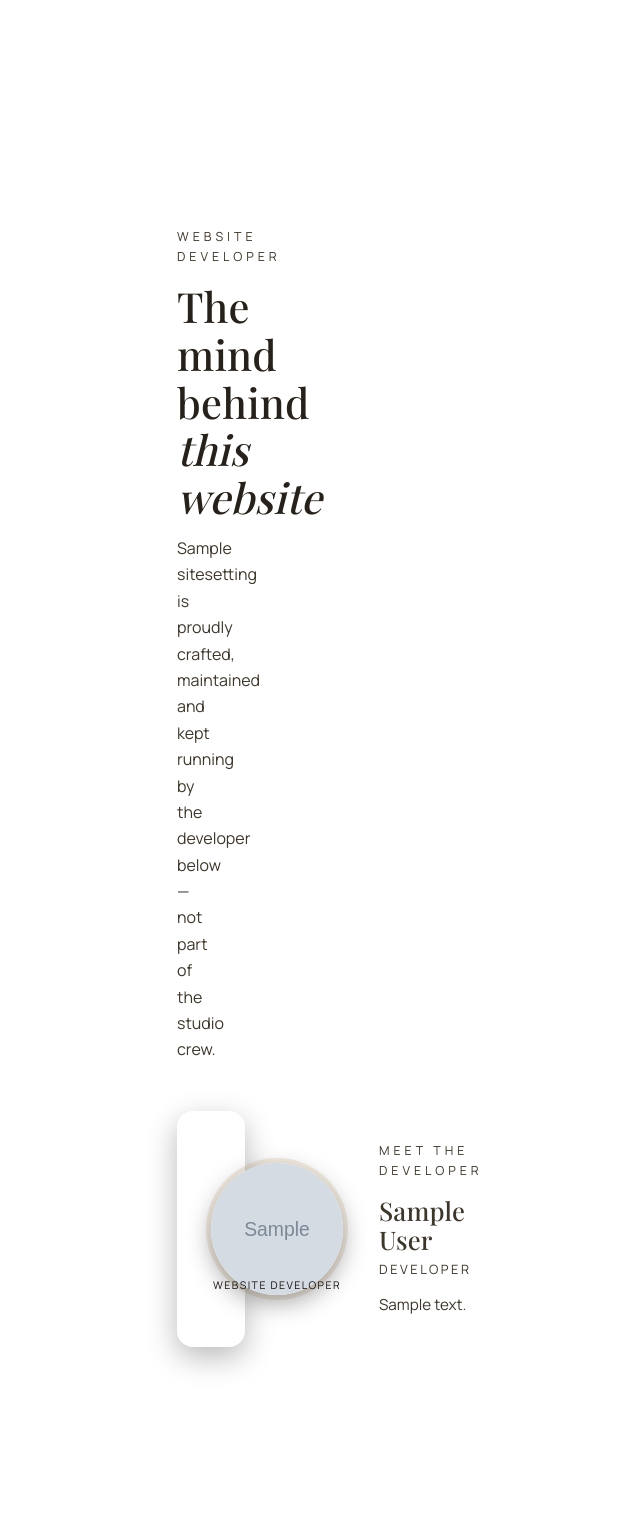
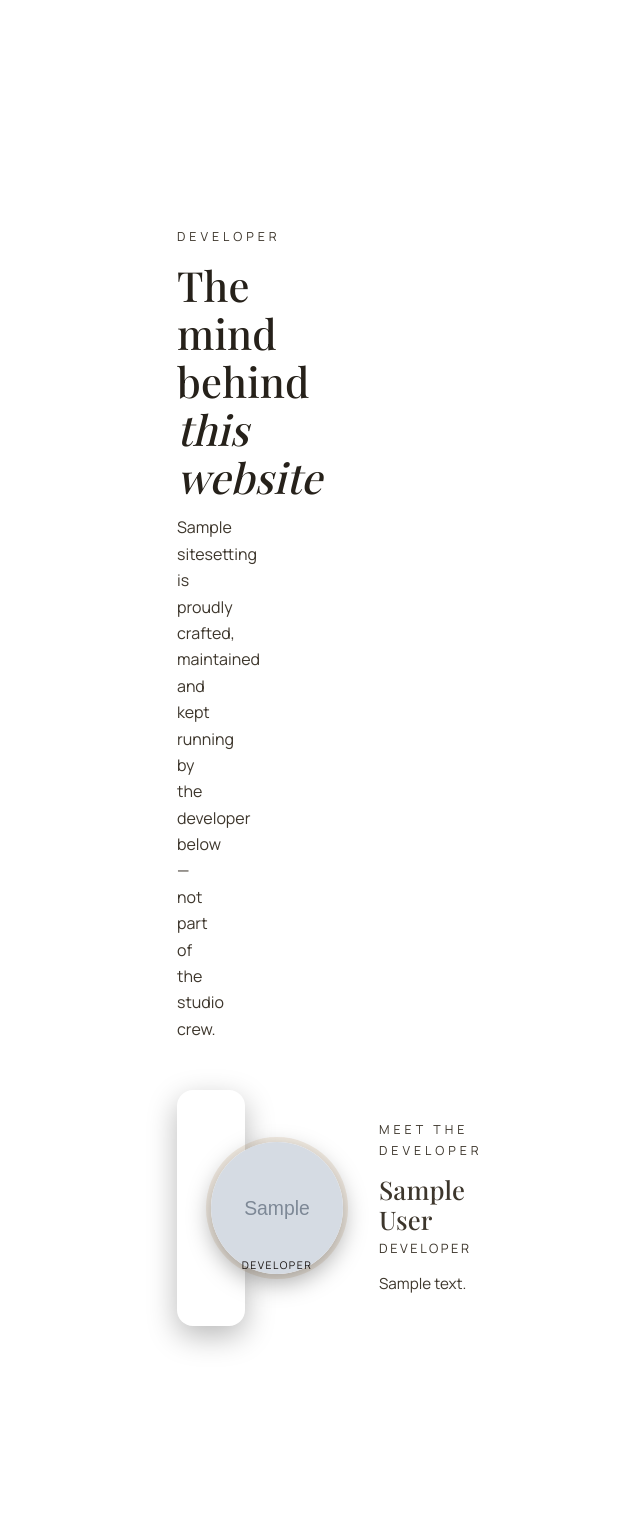
Before and after one commit to adtiyabhai01/studio, a Django app: page /about/ in a window 1280 px wide. Shown: the part 3903-5442 px from the top of the page, without its empty margins (458-1098 px from the left). Run offline with Django 5.2, Linux system fonts and the light colour scheme; tables that the repository leaves empty hold one stand-in row (values such as "Sample post"); grey boxes marked "Sample" are stand-in pictures; parts of the project's set-up code (start-up, migrations or seed data) failed here and were passed over; some web fonts are replaced.

Commit message:
Rename 'Website Developer' label to 'Developer'

```diff
--- a/myproject/templates/pages/about.html
+++ b/myproject/templates/pages/about.html
@@ -99,7 +99,7 @@
 <section class="section section--pad section--alt" id="developer">
   <div class="container">
     <header class="section-head section-head--center reveal">
-      <p class="eyebrow eyebrow--gold">Website Developer</p>
+      <p class="eyebrow eyebrow--gold">Developer</p>
       <h2 class="section-title">The mind behind <em>this website</em></h2>
       <p class="section-sub">{{ site.brand_name }} is proudly crafted, maintained and kept running by the developer below — not part of the studio crew.</p>
     </header>
@@ -111,7 +111,7 @@
         {% else %}
           <span class="team-dev-img team-dev-img--mono">{{ team_developer.name|slice:":1" }}</span>
         {% endif %}
-        <span class="team-dev-badge">Website Developer</span>
+        <span class="team-dev-badge">Developer</span>
       </div>
       <div class="team-dev-copy">
         <p class="eyebrow eyebrow--gold">Meet the Developer</p>
```
